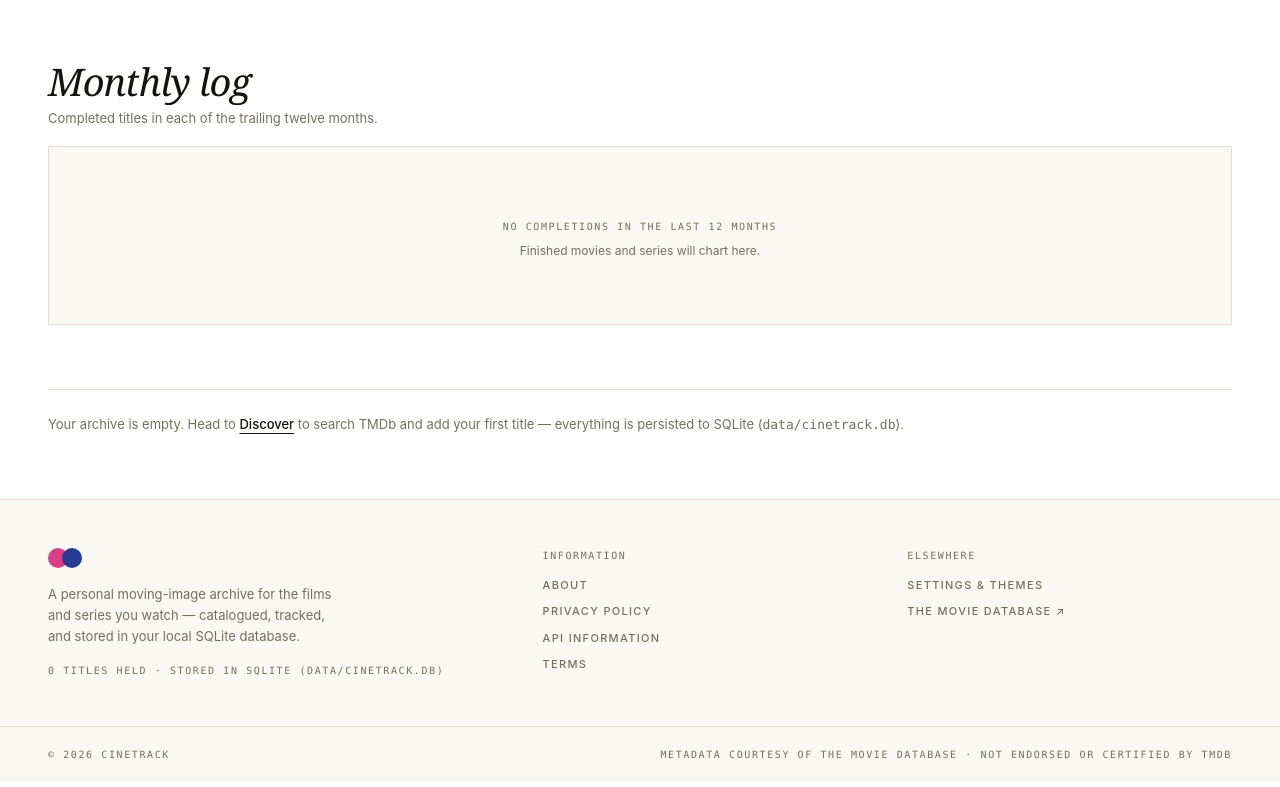
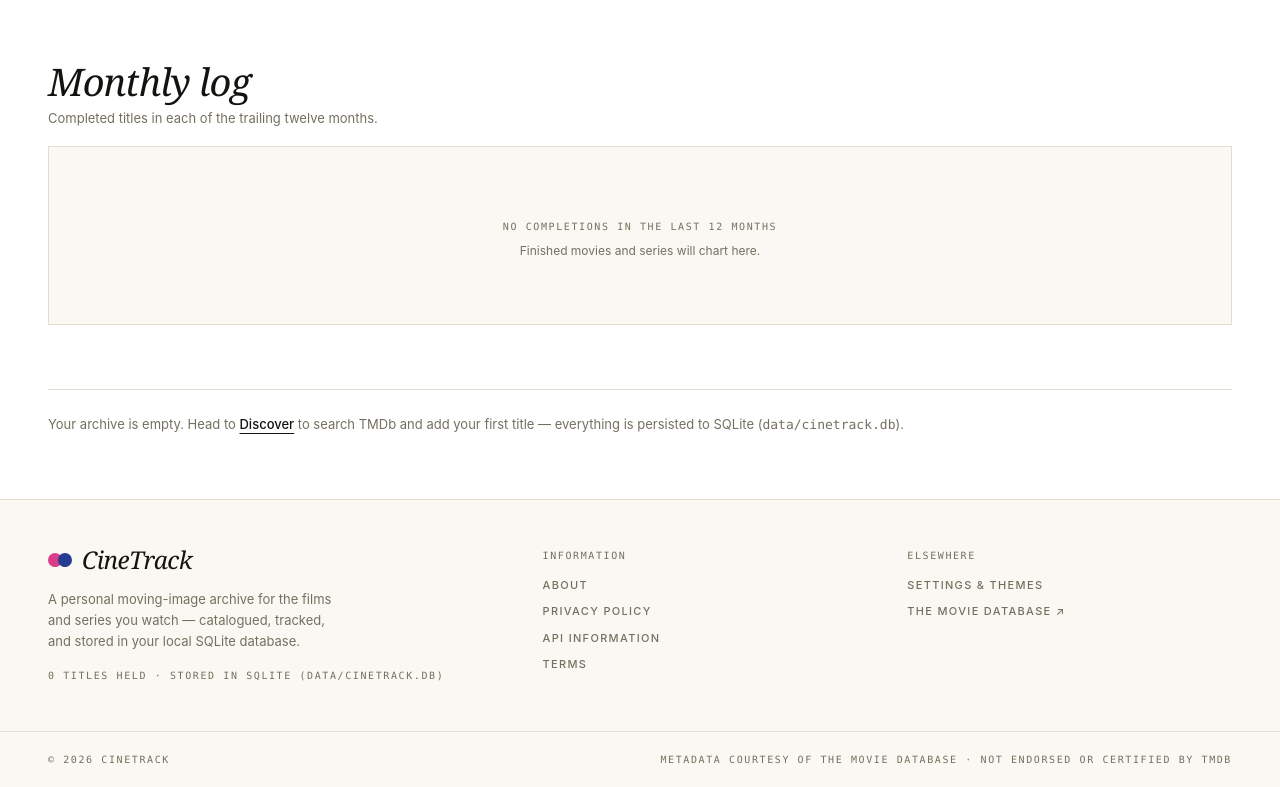
Before and after one commit to weirdpink/CIneTrack, a React (Vite) app: page / in a window 1280 px wide. Shown: the part 983-1770 px from the top of the page. Built offline with nearby package versions, Linux system fonts and the light colour scheme; no server answers.

Commit message:
logo goes home, footer uses wordmark logo

```diff
--- a/src/App.tsx
+++ b/src/App.tsx
@@ -1,7 +1,7 @@
 import { lazy, Suspense, useCallback, useEffect, useRef, useState } from 'react'
 import { type MediaType, type TmdbTitle } from './lib/tmdb'
 import { useLibrary } from './lib/library'
-import { Logo, Mark } from './components/Logo'
+import { Logo } from './components/Logo'
 import { Spinner, useTimedTooltip } from './components/ui'
 import InfoPage, { INFO_LINKS, type InfoSlug } from './components/InfoPages'
 
@@ -99,7 +99,7 @@ export default function App() {
       <header className="sticky top-0 z-40 border-b border-border bg-background/92 backdrop-blur">
         {/* Three tracks so the nav sits optically centred regardless of side widths. */}
         <div className="grid w-full grid-cols-2 items-center gap-3 px-6 py-3 md:grid-cols-[1fr_auto_1fr] md:gap-4 lg:px-10 xl:px-12">
-          <button onClick={() => setInfo('about')} aria-label="About CineTrack" className="press flex items-center justify-self-start">
+          <button onClick={() => goPage('home')} aria-label="CineTrack home" className="press flex items-center justify-self-start">
             <Logo size={24} markSize={44} wordmark={false} />
           </button>
 
@@ -237,7 +237,7 @@ function Footer({
     <footer className="border-t border-border bg-card">
       <div className="grid w-full gap-10 px-6 py-12 lg:grid-cols-[1.4fr_1fr_1fr] lg:px-10 xl:px-12">
         <div>
-          <Mark size={34} />
+          <Logo size={24} />
           <p className="mt-4 max-w-[36ch] text-[13px] leading-relaxed text-muted-foreground">
             A personal moving-image archive for the films and series you watch — catalogued, tracked, and stored in
             your local SQLite database.
```
